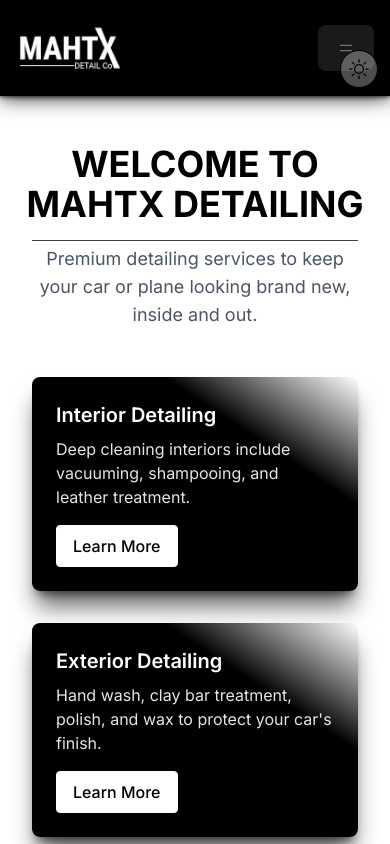
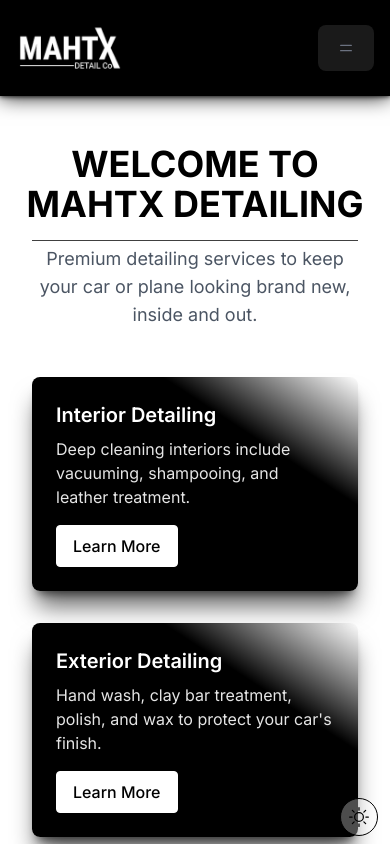
Before and after one commit to ghiasyalexandre/mahtx-detail, a React (Vite) app: page / in a window 390 px wide. Built offline with nearby package versions, Linux system fonts and the light colour scheme.

Commit message:
Update 7 - Dark mode button fix

```diff
--- a/src/components/Footer.jsx
+++ b/src/components/Footer.jsx
@@ -63,7 +63,7 @@
                 <div className="bg-white pl-0.5 pt-0 h-8 w-10 rounded-md flex align-middle justify-center">
                   <img
                     className="w-7 h-8"
-                    src="./zelle-1.svg"
+                    src="./zelle.svg"
                     draggable={false}
                   />
                 </div>
--- a/src/components/MainNav.jsx
+++ b/src/components/MainNav.jsx
@@ -137,7 +137,7 @@
             </div>
           </div>
 
-          <div className="absolute flex right-2 bottom-2 z-50 md:static md:mr-0">
+          <div className=" fixed flex right-2 bottom-2 z-50 md:static md:mr-0">
             <div className="flex justify-end transition-all ease-in-out duration-300">
               <a
                 draggable={false}
```
